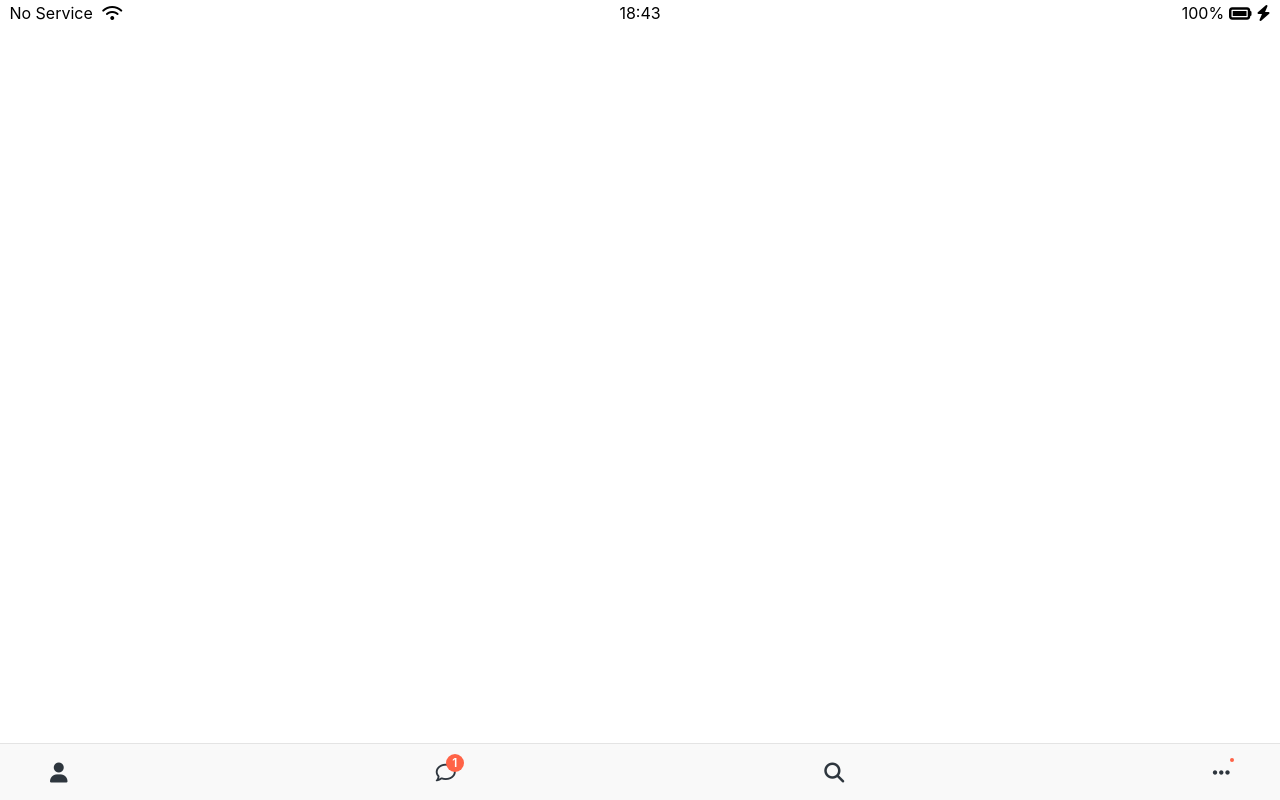
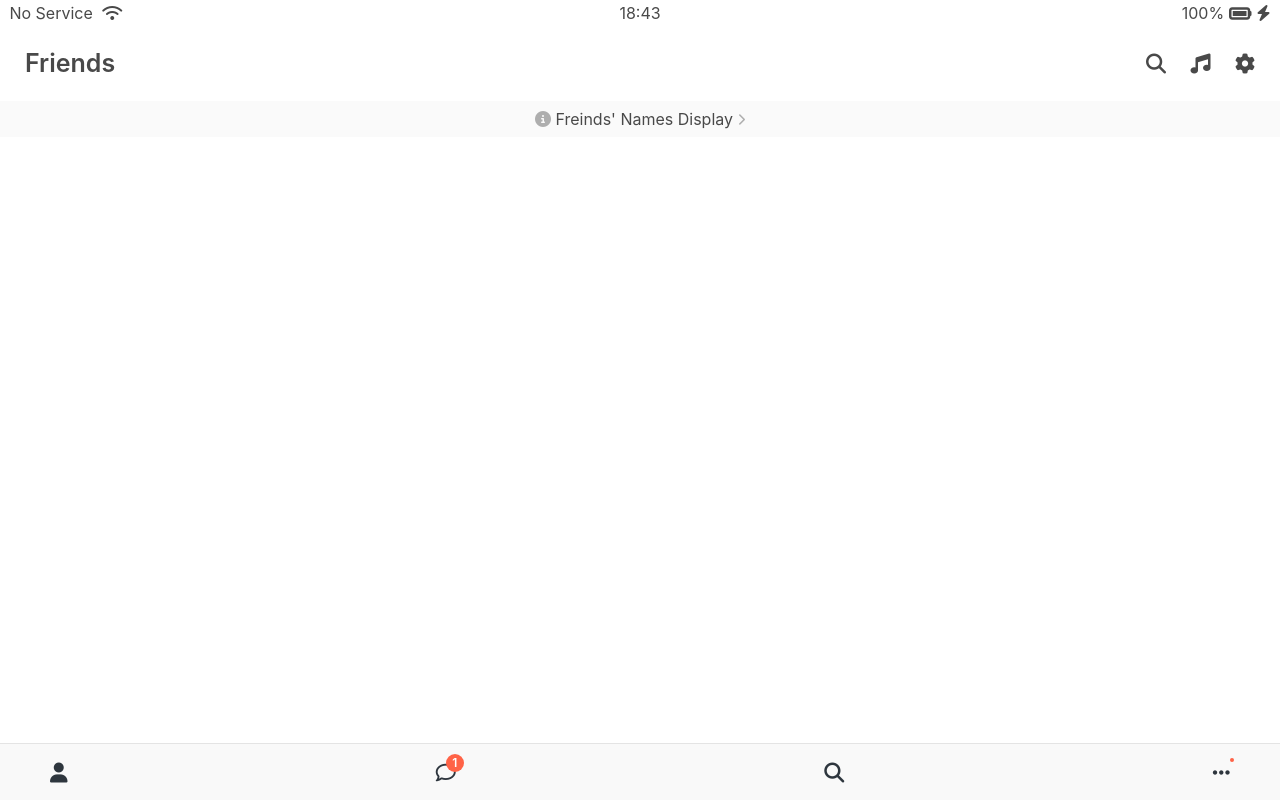
Before and after one commit to Amoong/kokoa_clone, a plain HTML site: page friends.html in a window 1280 px wide. Drawn offline with Linux system fonts and the light colour scheme.

Commit message:
Friends Screen part One

```diff
--- /dev/null
+++ b/css/components/screen-header.css
@@ -0,0 +1,15 @@
+.screen-header {
+  display: flex;
+  justify-content: space-between;
+  align-items: center;
+  padding: 25px;
+}
+
+.screen-header__title {
+  font-size: 25px;
+  font-weight: 600;
+}
+
+.screen-header__icons span {
+  margin-left: 20px;
+}
--- /dev/null
+++ b/css/screens/friends.css
@@ -0,0 +1,10 @@
+#friends-display-link {
+  text-align: center;
+  display: block;
+  background-color: #fafafa;
+  padding: 10px 0px;
+}
+
+#friends-display-link i {
+  color: rgba(0, 0, 0, 0.3);
+}
--- a/css/style.css
+++ b/css/style.css
@@ -4,11 +4,14 @@
 /* Components */
 @import "components/status-bar.css";
 @import "components/nav-bar.css";
+@import "components/screen-header.css";
 
 /* Screens */
 @import "screens/login.css";
+@import "screens/friends.css";
 
 body {
   font-family: -apple-system, BlinkMacSystemFont, "Segoe UI", Roboto, Oxygen,
     Ubuntu, Cantarell, "Open Sans", "Helvetica Neue", sans-serif;
+  color: rgb(73, 73, 73);
 }
--- a/friends.html
+++ b/friends.html
@@ -21,6 +21,21 @@
         <i class="fas fa-bolt"></i>
       </div>
     </div>
+
+    <header class="screen-header">
+      <h1 class="screen-header__title">Friends</h1>
+      <div class="screen-header__icons">
+        <span><i class="fas fa-search fa-lg"></i></span>
+        <span><i class="fas fa-music fa-lg"></i></span>
+        <span><i class="fas fa-cog fa-lg"></i></span>
+      </div>
+    </header>
+
+    <a id="friends-display-link">
+      <i class="fas fa-info-circle"></i>
+      Freinds' Names Display
+      <i class="fas fa-chevron-right fa-xs"></i>
+    </a>
 
     <nav class="nav">
       <ul class="nav__list">
```
